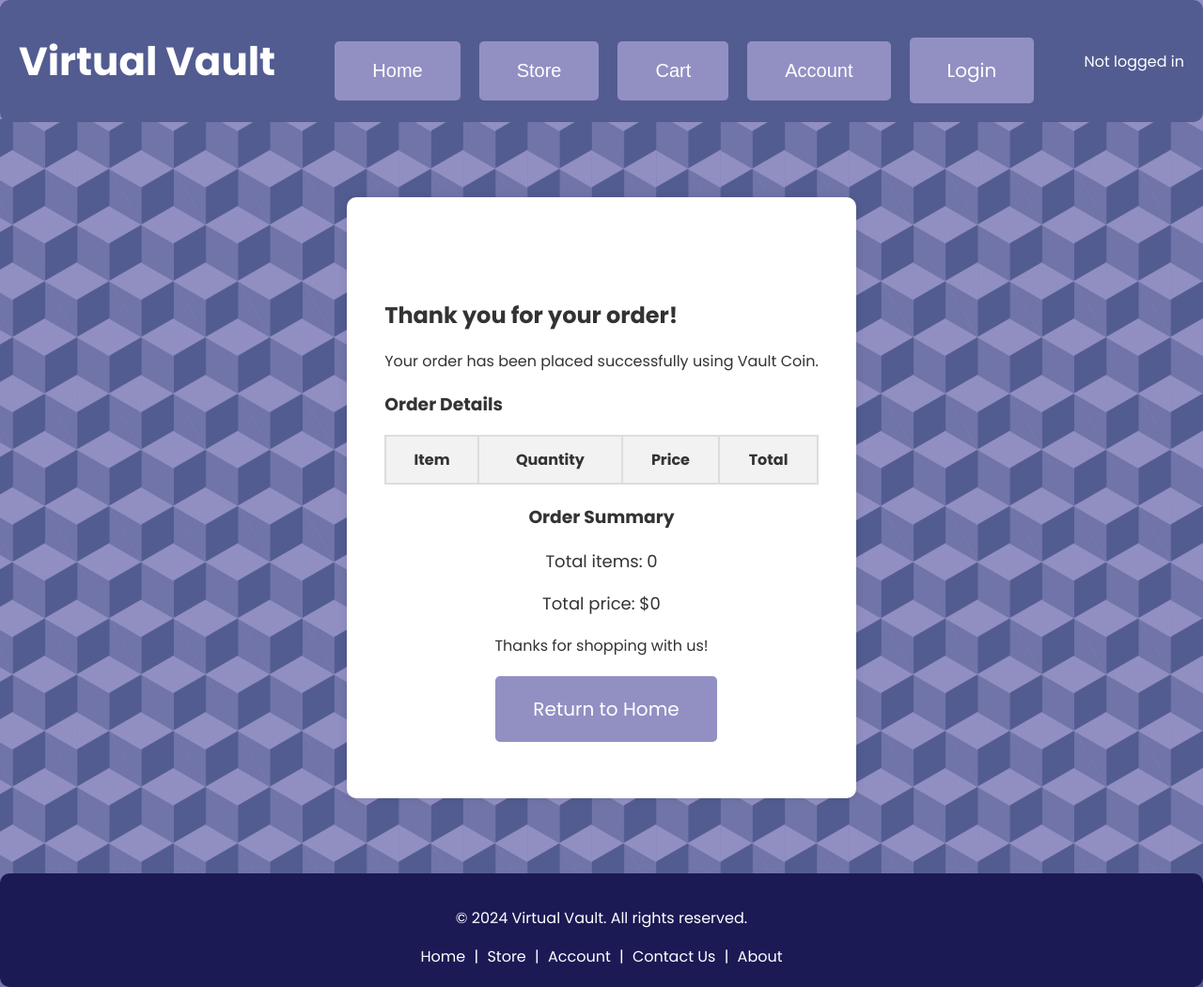
After one commit to d3rpp-dev/bse202, a Flask app: page /vault_order_summary in a window 1280 px wide. The commit adds this page. Shown: the whole page at 94% size. Run offline with Flask 3, Linux system fonts and the light colour scheme; lists and menus that the app fills with data are empty.

Commit message:
Vault Coin is now working in the checkout system as an alternate payment form :D

```diff
--- a/src/bse202/app.py
+++ b/src/bse202/app.py
@@ -202,13 +202,40 @@ def top_up():
     return render_template('views/top_up.html')
 
 
-@app.route('/checkout')
+@app.route('/checkout', methods=['GET', 'POST'])
 def checkout():
+    if request.method == 'POST':
+        payment_method = request.form.get('payment_method')
+        if payment_method == 'credit_card':
+            return redirect(url_for('payment'))
+        elif payment_method == 'vault_coin':
+            return redirect(url_for('vault_payment'))
+
     cart_summary = {
         "total_items": sum(item["quantity"] for item in cart_items),
         "total_price": sum(item["total"] for item in cart_items)
     }
-    return render_template('views/checkout.html', cart_summary=cart_summary)
+    return render_template('views/checkout.html', cart_summary=cart_summary, cart=cart_items)
+
+@app.route('/vault_payment', methods=['GET', 'POST'])
+def vault_payment():
+    current_user = users[session['username']]
+    cart_summary = {
+        "total_items": sum(item["quantity"] for item in cart_items),
+        "total_price": sum(item["total"] for item in cart_items)
+    }
+
+    if request.method == 'POST':
+        if current_user.vault_coin >= cart_summary["total_price"]:
+            current_user.vault_coin -= cart_summary["total_price"]
+            flash(f'Payment successful! Remaining Vault Coin balance: {current_user.vault_coin}', 'success')
+            return redirect(url_for('vault_order_summary'))
+        else:
+            flash('Insufficient Vault Coin balance. Please top up your balance.', 'error')
+            return redirect(url_for('account'))
+
+    return render_template('views/vault_payment.html', cart_summary=cart_summary, vault_coin=current_user.vault_coin)
+
 
 @app.route('/payment', methods=['GET', 'POST'])
 def payment():
@@ -258,6 +285,15 @@ def payment():
 
     # If it's a GET request, just render the payment page
     return render_template('views/payment.html', payment_details=payment_details)
+
+@app.route("/vault_order_summary")
+def vault_order_summary():
+    cart_summary = {
+        "total_items": sum(item["quantity"] for item in cart_items),
+        "total_price": sum(item["total"] for item in cart_items)
+    }
+    return render_template("views/vault_order_summary.html", cart=cart_items, cart_summary=cart_summary)
+
 
 @app.route("/order_summary")
 def order_summary():
--- /dev/null
+++ b/src/bse202/templates/views/vault_order_summary.html
@@ -0,0 +1,62 @@
+<!DOCTYPE html>
+<html lang="en">
+<head>
+    <meta charset="UTF-8">
+    <meta name="viewport" content="width=device-width, initial-scale=1.0">
+    <title>Vault Order Summary</title>
+    <link rel="stylesheet" type="text/css" href="{{ url_for('static', filename='order_summary.css') }}">
+    <!-- Include Google Fonts for Poppins -->
+    <link href="https://fonts.googleapis.com/css2?family=Poppins:wght@400;500;600;700&display=swap" rel="stylesheet">
+</head>
+<body>
+    <!-- Include header -->
+    {% include 'elements/header.html' %}
+
+    <div class="container">
+        <div class="order-summary-wrapper">
+            <h1>Order Summary</h1>
+            <div class="order-details">
+                <h2>Thank you for your order!</h2>
+                <p>Your order has been placed successfully using Vault Coin.</p>
+                <div class="order-items">
+                    <h3>Order Details</h3>
+                    <table>
+                        <thead>
+                            <tr>
+                                <th>Item</th>
+                                <th>Quantity</th>
+                                <th>Price</th>
+                                <th>Total</th>
+                            </tr>
+                        </thead>
+                        <tbody>
+                            {% for item in cart %}
+                                <tr>
+                                    <td>{{ item.name }}</td>
+                                    <td>{{ item.quantity }}</td>
+                                    <td>${{ item.price }}</td>
+                                    <td>${{ item.total }}</td>
+                                </tr>
+                            {% endfor %}
+                        </tbody>
+                    </table>
+                </div>
+                <div class="order-summary">
+                    <h3>Order Summary</h3>
+                    <p>Total items: {{ cart_summary.total_items }}</p>
+                    <p>Total price: ${{ cart_summary.total_price }}</p>
+                </div>
+                <div class="order-message">
+                    <p>Thanks for shopping with us!</p>
+                </div>
+                <div class="button-group">
+                    <a href="{{ url_for('home') }}" class="btn">Return to Home</a>
+                </div>
+            </div>
+        </div>
+    </div>
+
+    <!-- Include footer -->
+    {% include 'elements/footer.html' %}
+</body>
+</html>
```
Also changed, not shown: src/bse202/templates/views/checkout.html (+27 -5 lines), src/bse202/templates/views/vault_payment.html (added, +55 -0 lines).
